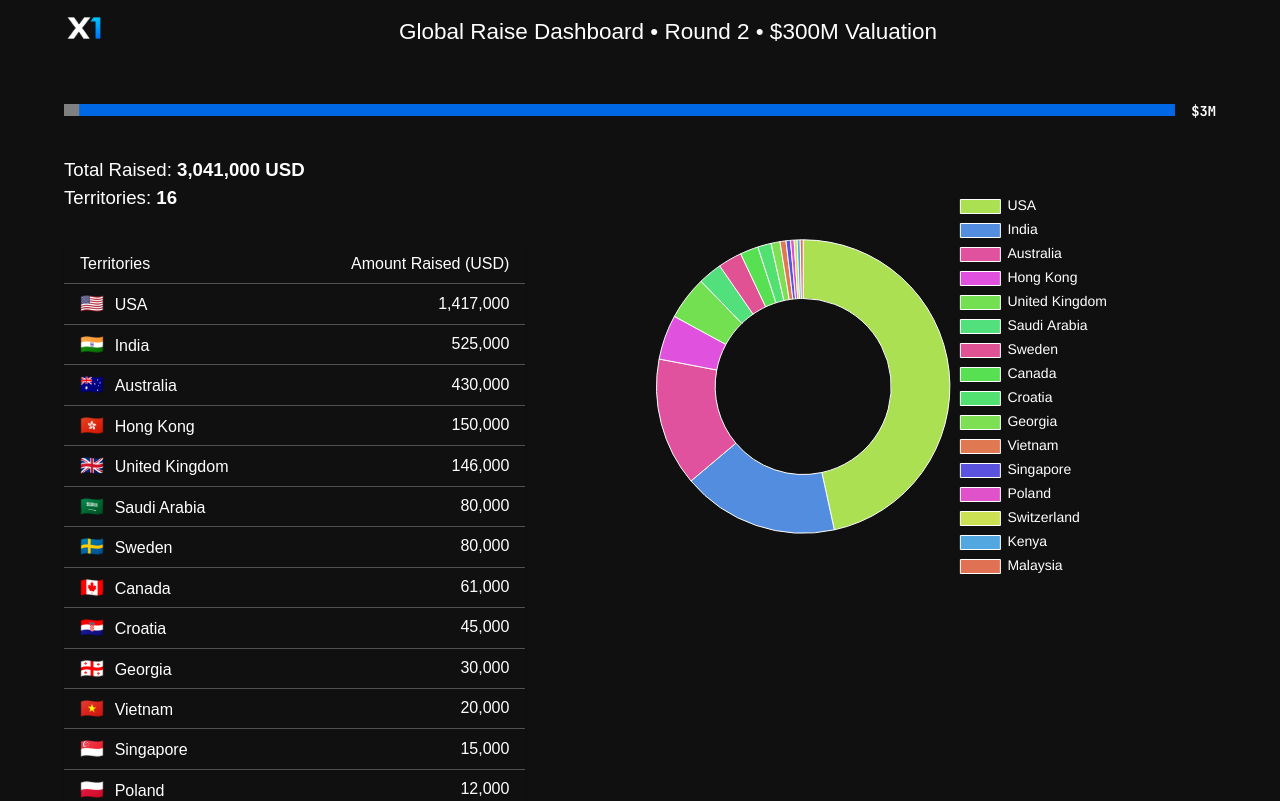
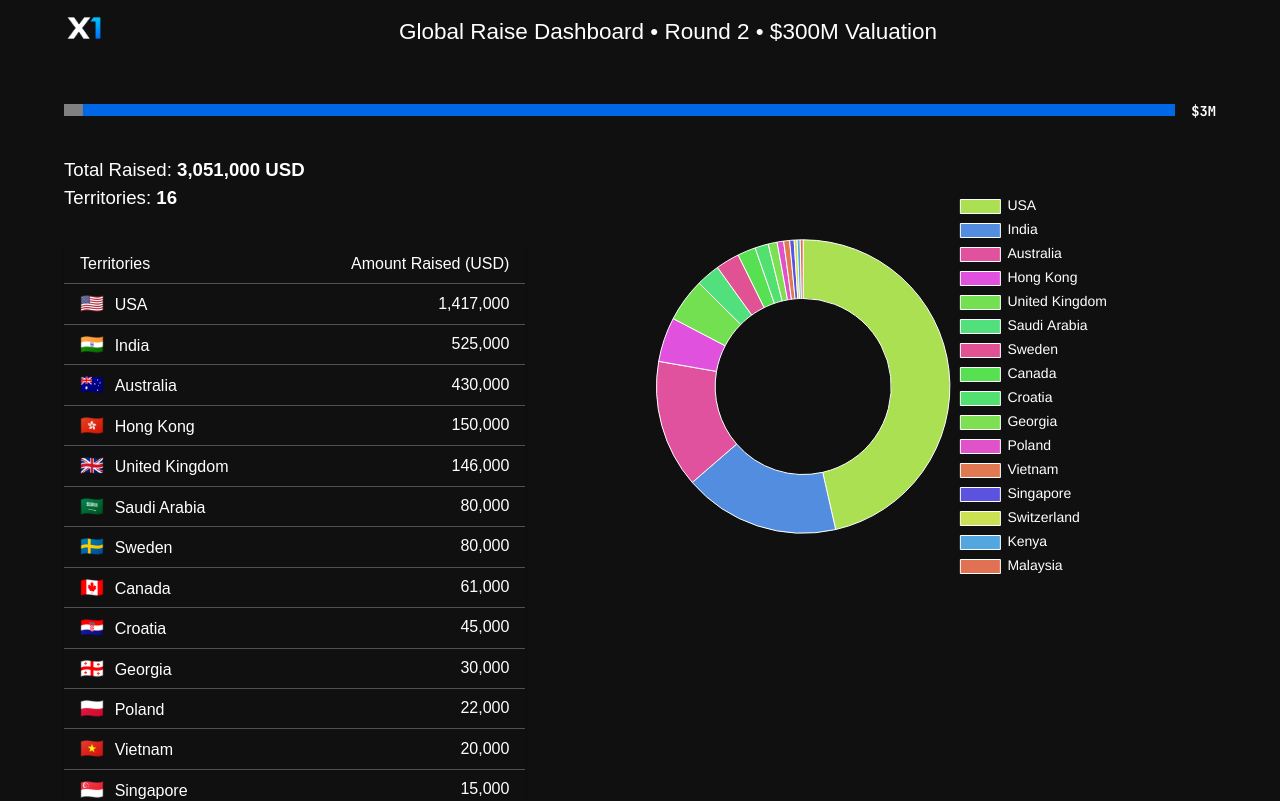
Before and after one commit to FairCrypto/x1-investors, a Next.js app: page / in a window 1280 px wide. Shown: the top 801 px of the page. Built offline with nearby package versions, Linux system fonts and the light colour scheme.

Commit message:
added investment(s)

```diff
--- a/app/investors.ts
+++ b/app/investors.ts
@@ -35,6 +35,7 @@ export const investorsRaw: Array<Record<string, any>> = [
   { country: 'Canada', countryCode: 'CA',  amount: 11_000, investors: 1 },
   { country: 'Hong Kong', countryCode: 'HK',  amount: 50_000, investors: 1 },
   { country: 'Poland', countryCode: 'PL',  amount: 12_000, investors: 1 },
+  { country: 'Poland', countryCode: 'PL',  amount: 10_000, investors: 1 },
   { country: 'Switzerland', countryCode: 'CH',  amount: 10_000, investors: 1 },
   { country: 'United Kingdom', countryCode: 'GB',  amount: 10_000, investors: 1 },
   { country: 'United Kingdom', countryCode: 'GB',  amount: 136_000, investors: 1 },
```
